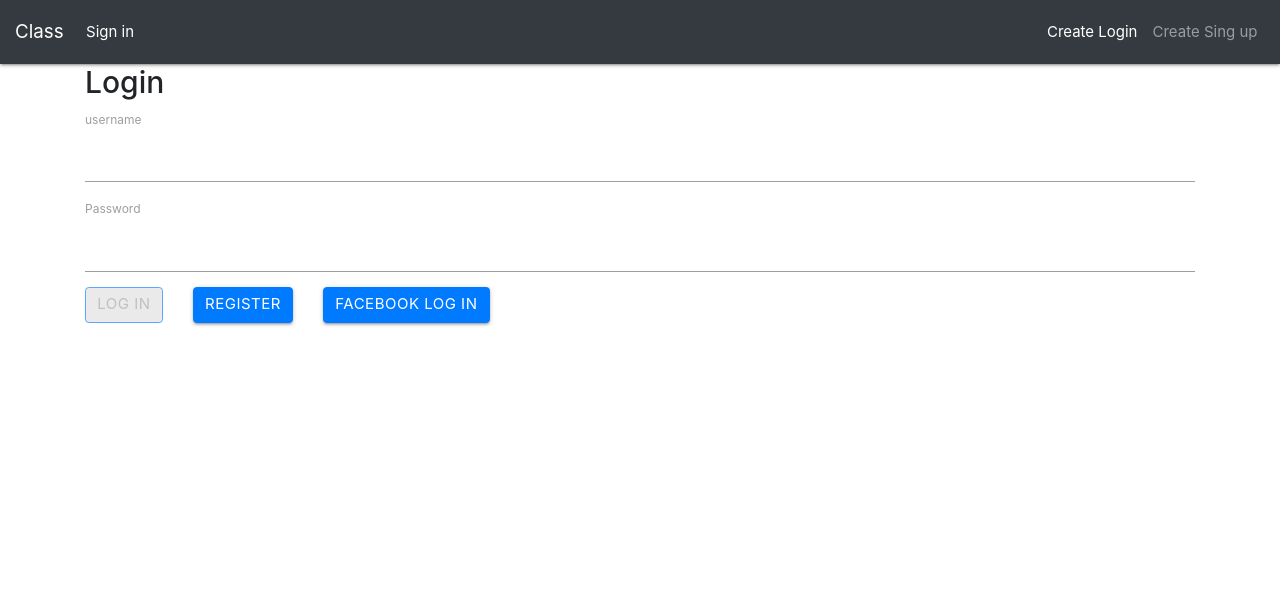
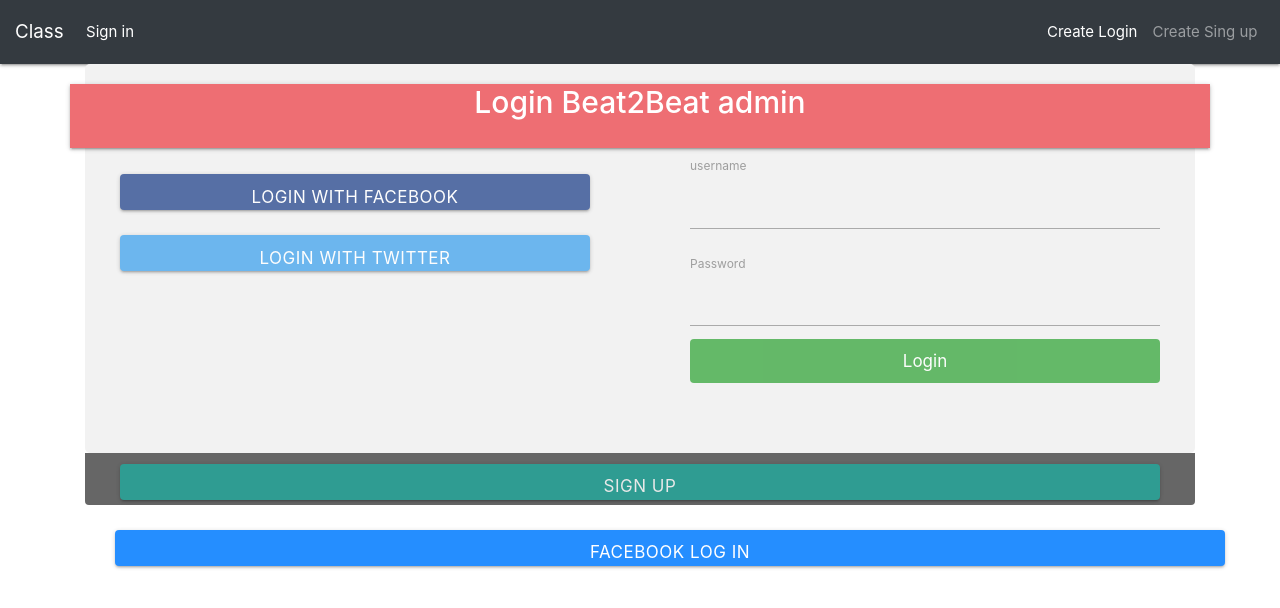
Before and after one commit to Andreagalera/Frontend-Sprint-0, an Angular app: page /user/signin in a window 1280 px wide. Shown: the top 608 px of the page. Built offline with nearby package versions, Linux system fonts and the light colour scheme.

Commit message:
Login i lista users millor

```diff
--- a/src/app/components/list-user/list-user.component.css
+++ b/src/app/components/list-user/list-user.component.css
@@ -0,0 +1,56 @@
+/* The Modal (background) */
+.modal {
+    display: none; /* Hidden by default */
+    position: fixed; /* Stay in place */
+    z-index: 1; /* Sit on top */
+    left: 0;
+    top: 0;
+    width: 100%; /* Full width */
+    height: 100%; /* Full height */
+    overflow: auto; /* Enable scroll if needed */
+    background-color: rgb(0,0,0); /* Fallback color */
+    background-color: rgba(0,0,0,0.4); /* Black w/ opacity */
+    padding-top: 60px;
+  }
+
+  /* Modal Content/Box */
+  .modal-content {
+    background-color: #fefefe;
+    margin: 5px auto; /* 15% from the top and centered */
+    border: 1px solid #888;
+    width: 80%; /* Could be more or less, depending on screen size */
+  }
+
+  /* The Close Button */
+  .close {
+    /* Position it in the top right corner outside of the modal */
+    position: absolute;
+    right: 25px;
+    top: 0;
+    color: #000;
+    font-size: 35px;
+    font-weight: bold;
+  }
+
+  /* Close button on hover */
+  .close:hover,
+  .close:focus {
+    color: red;
+    cursor: pointer;
+  }
+
+  /* Add Zoom Animation */
+  .animate {
+    -webkit-animation: animatezoom 0.6s;
+    animation: animatezoom 0.6s
+  }
+
+  @-webkit-keyframes animatezoom {
+    from {-webkit-transform: scale(0)}
+    to {-webkit-transform: scale(1)}
+  }
+
+  @keyframes animatezoom {
+    from {transform: scale(0)}
+    to {transform: scale(1)}
+  }
--- a/src/app/components/list-user/list-user.component.html
+++ b/src/app/components/list-user/list-user.component.html
@@ -2,6 +2,11 @@
 <head>
         <link rel="stylesheet" href="https://use.fontawesome.com/releases/v5.8.0/css/all.css" integrity="sha384-Mmxa0mLqhmOeaE8vgOSbKacftZcsNYDjQzuCOm6D02luYSzBG8vpaOykv9lFQ51Y" crossorigin="anonymous">
 </head>
+
+<!-- The Modal -->
+<div id="id01" class="modal">
+    <span onclick="document.getElementById('id01').style.display='none'"
+  class="close" title="Close Modal">&times;</span>
         <body>
                 <div class="container">
                 <div class="row" ng-model= "form">
@@ -38,7 +43,7 @@
                                 <div class="card-action">
                                   <div class="input-field col-s12">
                                     <button class="btn right" style="margin-left: 2px;" (click)="resetForm(userForm)">Clean</button>
-                                    <button class="btn right" (click)="updateUser(userForm)">Save</button>
+                                    <button class="btn right" (click)="updateUser(userForm)"  onclick="document.getElementById('id01').style.display='none'">Save</button>
                                   </div>
                                 </div>
 
@@ -49,6 +54,7 @@
                     </div>
                 </div>
         </body>
+        </div>
         <div class="col s5">
           <table class="stripped highlight black-text">
                   <thead>
@@ -72,7 +78,7 @@
                   <td>{{user.email}}</td>
                   <td>{{user.localization}}</td>
                   <td>
-                          <a (click)="editUser(user)" ng-hide = "form">
+                          <a (click)="editUser(user)" ng-hide = "form" onclick="document.getElementById('id01').style.display='block'">
                                   <i class="fas fa-pencil-alt"></i>
                           </a>
                           <a (click)="deleteUser(user._id, userForm)">
@@ -86,3 +92,15 @@
           </table>
 
         </div>
+
+        <script>
+            // Get the modal
+            var modal = document.getElementById('id01');
+
+            // When the user clicks anywhere outside of the modal, close it
+            window.onclick = function(event) {
+              if (event.target == modal) {
+                modal.style.display = "none";
+              }
+            }
+            </script>
--- a/src/app/components/login/login.component.css
+++ b/src/app/components/login/login.component.css
@@ -0,0 +1,121 @@
+* {box-sizing: border-box}
+
+/* style the container */
+.container {
+  position: relative;
+  border-radius: 5px;
+  background-color: #f2f2f2;
+  padding: 20px 0 30px 0;
+}
+
+/* style inputs and link buttons */
+input,
+.btn {
+  width: 100%;
+  padding: 12px;
+  border: none;
+  border-radius: 4px;
+  margin: 5px 0;
+  opacity: 0.85;
+  display: inline-block;
+  font-size: 17px;
+  line-height: 20px;
+  text-decoration: none; /* remove underline from anchors */
+}
+
+input:hover,
+.btn:hover {
+  opacity: 1;
+}
+
+/* add appropriate colors to fb, twitter and google buttons */
+.fb {
+  background-color: #3B5998;
+  color: white;
+}
+
+.twitter {
+  background-color: #55ACEE;
+  color: white;
+}
+
+.google {
+  background-color: #dd4b39;
+  color: white;
+}
+
+/* style the submit button */
+input[type=submit] {
+  background-color: #4CAF50;
+  color: white;
+  cursor: pointer;
+}
+
+input[type=submit]:hover {
+  background-color: #45a049;
+}
+
+/* Two-column layout */
+.col {
+  float: left;
+  width: 50%;
+  margin: auto;
+  padding: 0 50px;
+  margin-top: 6px;
+}
+
+/* Clear floats after the columns */
+.row:after {
+  content: "";
+  display: table;
+  clear: both;
+}
+
+/* vertical line */
+.vl {
+  position: absolute;
+  left: 50%;
+  transform: translate(-50%);
+  border: 2px solid #ddd;
+  height: 175px;
+}
+
+/* text inside the vertical line */
+.inner {
+  position: absolute;
+  top: 50%;
+  transform: translate(-50%, -50%);
+  background-color: #f1f1f1;
+  border: 1px solid #ccc;
+  border-radius: 50%;
+  padding: 8px 10px;
+}
+
+/* hide some text on medium and large screens */
+.hide-md-lg {
+  display: none;
+}
+
+/* bottom container */
+.bottom-container {
+  text-align: center;
+  background-color: #666;
+  border-radius: 0px 0px 4px 4px;
+}
+
+/* Responsive layout - when the screen is less than 650px wide, make the two columns stack on top of each other instead of next to each other */
+@media screen and (max-width: 650px) {
+  .col {
+    width: 100%;
+    margin-top: 0;
+  }
+  /* hide the vertical line */
+  .vl {
+    display: none;
+  }
+  /* show the hidden text on small screens */
+  .hide-md-lg {
+    display: block;
+    text-align: center;
+  }
+}
--- a/src/app/components/login/login.component.html
+++ b/src/app/components/login/login.component.html
@@ -1,4 +1,73 @@
-<h2>Login</h2>
+ <div class="container">
+        <form action="/action_page.php">
+          <div class="row">
+              <nav>
+            <h2 style="text-align:center">Login Beat2Beat admin</h2>
+        </nav>
+
+
+            <div class="col">
+                    <pre></pre>
+
+              <a href="#" class="fb btn">
+                <i class="fa fa-facebook fa-fw"></i> Login with Facebook
+              </a>
+              <div>
+            <pre></pre>
+
+              </div>
+              <a href="#" class="twitter btn">
+                <i class="fa fa-twitter fa-fw"></i> Login with Twitter
+              </a>
+
+            </div>
+
+            <div class="col">
+              <div class="hide-md-lg">
+                <p>Or sign in manually:</p>
+              </div>
+
+              <form [formGroup]="loginForm" (ngSubmit)="login()">
+                    <div class="form-group">
+                        <label>username</label>
+                        <input type="text" class="form-control" formControlName="username" />
+                        <div class="validation-errors">
+                            <ng-container *ngFor="let validation of validation_messages.username">
+                                <div class="alert alert-danger" *ngIf="loginForm.get('username').hasError(validation.type) && (loginForm.get('username').dirty || loginForm.get('username').touched)">
+                                    {{ validation.message }}
+                                </div>
+                            </ng-container>
+                        </div>
+                    </div>
+                    <div class="form-group">
+                        <label>Password</label>
+                        <input type="password" class="form-control" formControlName="password" />
+                        <div class="validation-errors">
+                            <ng-container *ngFor="let validation of validation_messages.password">
+                                <div class="alert alert-danger" *ngIf="loginForm.get('password').hasError(validation.type) && (loginForm.get('password').dirty || loginForm.get('password').touched)">
+                                    {{ validation.message }}
+                                </div>
+                            </ng-container>
+                        </div>
+                        <input type="submit" value="Login" type="submit" [disabled]="!loginForm.valid" (click)="login()" >
+                    </div>
+                </form>
+            </div>
+
+          </div>
+        </form>
+      </div>
+
+      <div class="bottom-container">
+        <div class="row">
+          <div class="col">
+            <a href="#" style="color:white" class="btn" [routerLink]="['/users']">Sign up</a>
+          </div>
+        </div>
+      </div>
+      <button class="btn btn-primary" style="margin-left: 30px" type="submit" (click)="submitLogin()">Facebook Log in</button>
+
+<!-- <h2>Login</h2>
 <form [formGroup]="loginForm" (ngSubmit)="login()">
     <div class="form-group">
         <label>username</label>
@@ -29,4 +98,4 @@
     </div>
 
 
-</form>
+</form> -->
```
